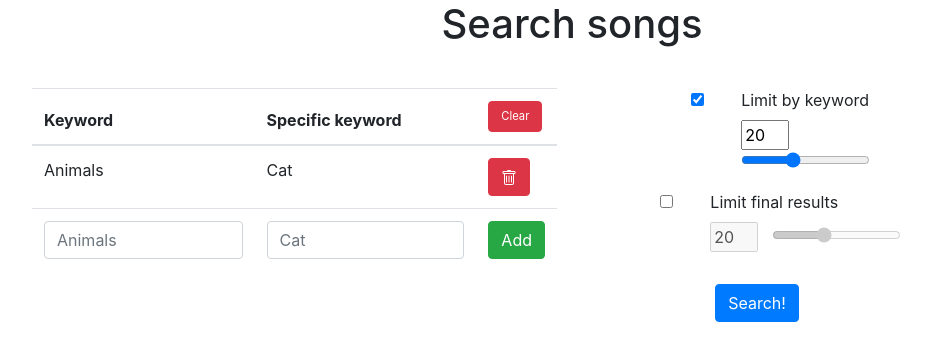
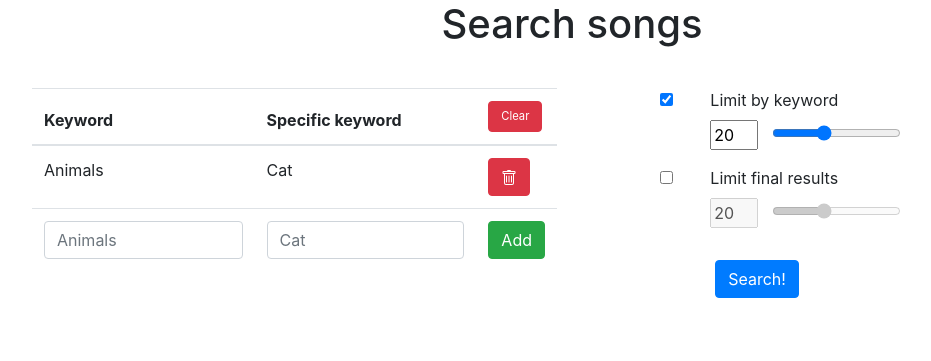
Before and after one commit to smiro-seo/song_search, a Flask app: page / in a window 1280 px wide. Shown: the top 361 px of the page, without its empty margins (68-999 px from the left). Run offline with Flask 2, Linux system fonts and the light colour scheme; some libraries are stand-ins or nearby versions.

Commit message:
correction

```diff
--- a/sd_app/templates/search.html
+++ b/sd_app/templates/search.html
@@ -77,10 +77,10 @@
       <div class="form-group">
         <div class="row">
 
-          <div class="col-md-5" align="right">
+          <div class="col-md-4" align="right">
             <input checked class="form-check-input" type="checkbox" value="limited" id="check-limit-kw" name="check-limit-kw">
           </div>
-          <div class="col-md-7">
+          <div class="col-md-8">
             <label for="limit-range-kw" class="form-label">Limit by keyword</label>
             <br>
             <input type="number" value="20" id="limit-range-kw-txt" name="limit-range-kw-txt" style="width:3em">  &nbsp
```
